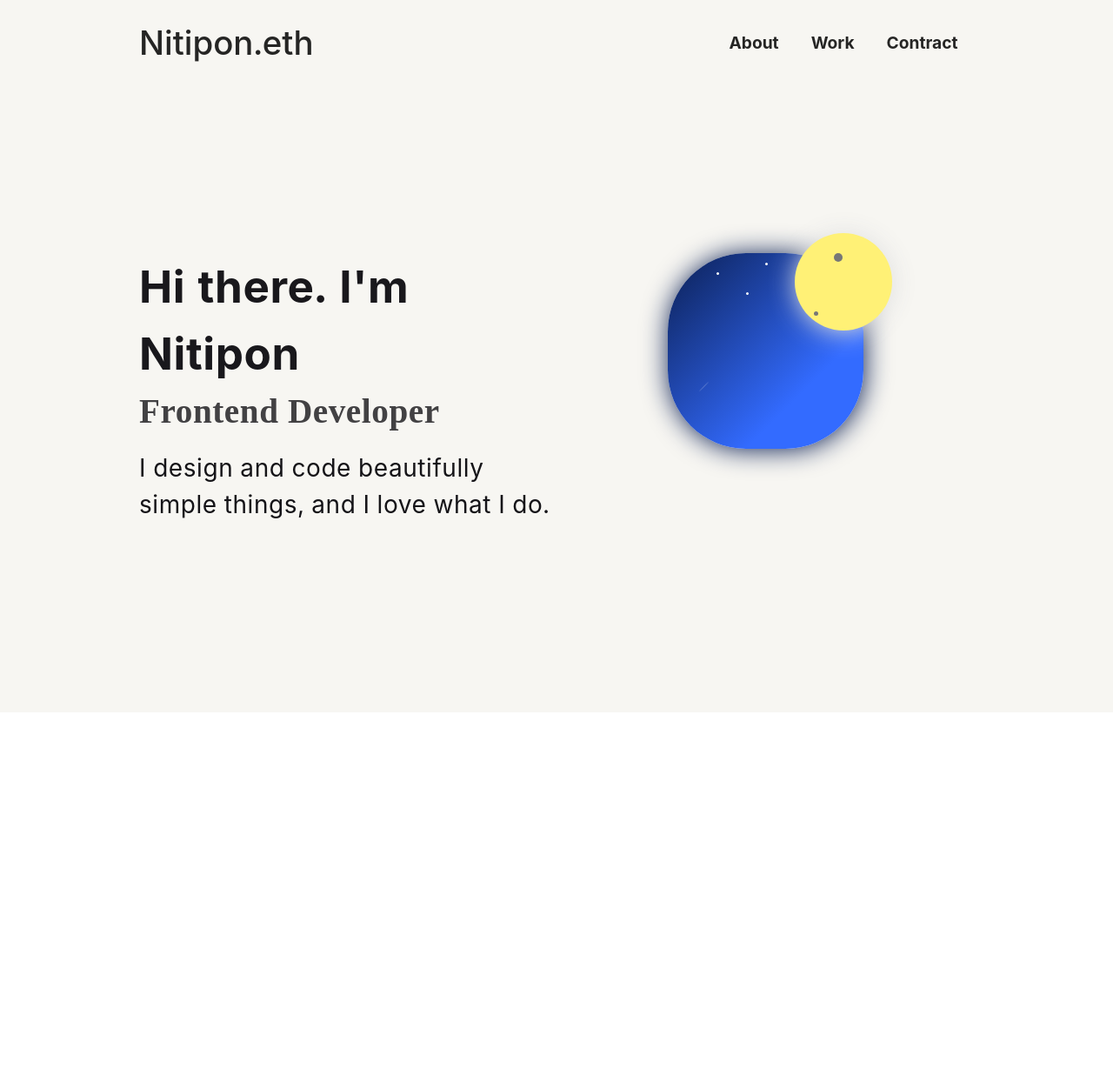
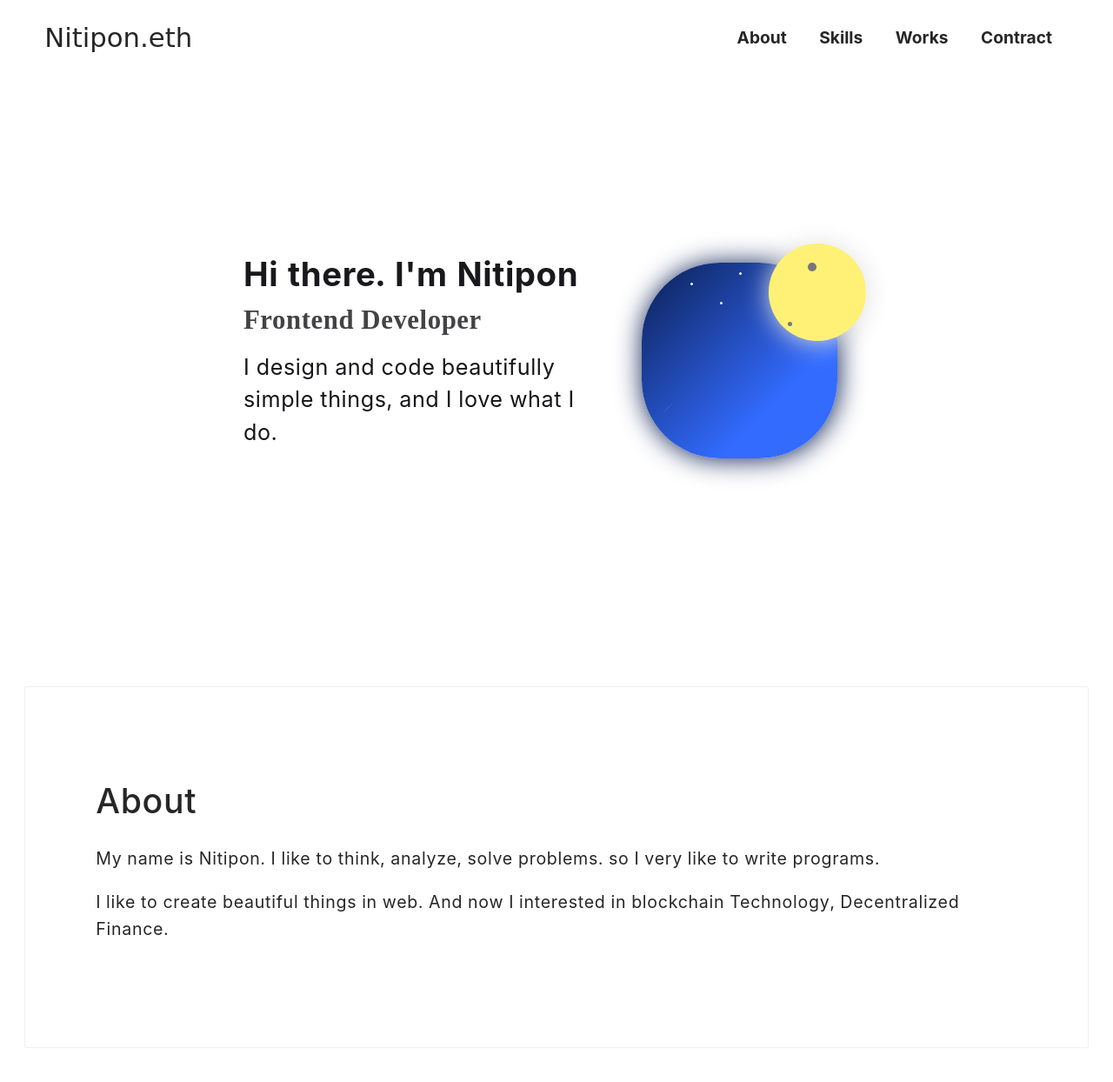
Before and after one commit to Armakuji/portfolio, a React (Create React App) app: page / in a window 1280 px wide. Shown: the top 1244 px of the page at 87% size. Before the commit the page ends 819 px from the top, so only its background shows below. Built offline with nearby package versions, Linux system fonts and the light colour scheme.

Commit message:
feat(ImproveUi): add Menu and About Me

```diff
--- /dev/null
+++ b/src/components/AboutSection/AboutSection.tsx
@@ -0,0 +1,53 @@
+import React from "react";
+import styled from "styled-components";
+import { Card } from "antd";
+
+const AboutSectionWrapper = styled.div`
+  background-color: transparent;
+  min-height: 400px;
+  min-width: 375px;
+  letter-spacing: 0.05em;
+  margin-top: 3rem;
+  padding-bottom: 2rem;
+  padding-right: 2em;
+  padding-left: 2em;
+  display: flex;
+  justify-content: flex-start;
+
+  .card {
+    width: 100%;
+
+    .ant-card-body {
+      padding: 2em;
+      font-size: 1.4em;
+    }
+
+    @media (min-width: 460px) {
+      padding: 3em;
+    }
+  }
+
+  div {
+    margin: 1em auto;
+  }
+`;
+
+const AboutSection = () => {
+  return (
+    <AboutSectionWrapper>
+      <Card className="card">
+        <h1>About</h1>
+        <div>
+          My name is Nitipon. I like to think, analyze, solve problems. so I
+          very like to write programs.
+        </div>
+        <div>
+          I like to create beautiful things in web. And now I interested in
+          blockchain Technology, Decentralized Finance.
+        </div>
+      </Card>
+    </AboutSectionWrapper>
+  );
+};
+
+export default AboutSection;
--- a/src/components/IntroSection/IntroSection.styled.tsx
+++ b/src/components/IntroSection/IntroSection.styled.tsx
@@ -2,20 +2,22 @@ import styled from "styled-components";
 import IntroBackGround from "utils/images/intro_background1.png";
 
 export const IntroContrainer = styled.div`
-  height: 72vh;
+  height: 65vh;
   // background-image: url(${IntroBackGround});
   // background-repeat: no-repeat;
   // background-size: cover;
   // background-position: center;
-  background-color: transparent;
 
   // @media screen and (max-width: 1024px) {
   //   background-position: right;
   //   height: fit-content;
   // }
 
+  background-color: transparent;
+  max-height: 720px;
+
   @media (max-width: 570px) {
-    height: 85vh;
+    height: 78vh;
   }
 `;
 
@@ -31,7 +33,7 @@ export const ContentWrapper = styled.div`
 
   display: flex;
   justify-content: center;
-  margin-top: 18vh;
+  margin-top: 15vh;
 
   @media (max-width: 570px) {
     margin-top: 5vh;
@@ -45,7 +47,7 @@ export const Content = styled.div`
   line-height: 1.5;
 
   h1 {
-    font-size: 3.2rem;
+    font-size: 2.4rem;
     color: #151418;
     opacity: 0.98;
     font-weight: bold;
@@ -53,7 +55,7 @@ export const Content = styled.div`
   }
 
   h2 {
-    font-size: 2.8em;
+    font-size: 2.2em;
     font-weight: bold;
     opacity: 0.8;
     font-family: proxima-nova;
@@ -64,7 +66,7 @@ export const Content = styled.div`
   p {
     word-wrap: break-word;
     margin-top: 0.5em;
-    font-size: 2em;
+    font-size: 1.8em;
     color: #151418;
   }
 
@@ -72,15 +74,20 @@ export const Content = styled.div`
     min-width: 375px;
   }
 
-  @media screen and (max-width: 1200px) {
+  @media (max-width: 770px) {
     text-align: center;
     -webkit-box-align: center;
     align-items: center;
     margin-bottom: 2rem;
     max-width: 560px;
+
+    .description-box {
+      max-width: 460px;
+      display: inline-block;
+    }
   }
 
-  @media screen and (min-width: 992px) {
+  @media (min-width: 992px) {
     max-width: 960px;
   }
 
@@ -88,12 +95,8 @@ export const Content = styled.div`
     max-width: 540px;
   }
 
-  @media (min-width: 760px) {
+  @media (min-width: 770px) {
     max-width: 720px;
-  }
-
-  @media (min-width: 990px) {
-    max-width: 960px;
   }
 
   @media (max-width: 375px) {
--- a/src/components/IntroSection/IntroSection.tsx
+++ b/src/components/IntroSection/IntroSection.tsx
@@ -14,19 +14,21 @@ const IntroSection = () => {
     <IntroContrainer>
       <ContentWrapper>
         <Content>
-          <Row justify="center" gutter={[0, 30]}>
-            <Col xs={24} xl={12}>
-              <h1>Hi there. I'm Nitipon</h1>
-              <h2>Frontend Developer</h2>
+          <Row justify="center" align="middle" gutter={[0, 30]}>
+            <Col xs={24} md={14} xl={14}>
+              <div className="description-box">
+                <h1>Hi there. I'm Nitipon</h1>
+                <h2>Frontend Developer</h2>
 
-              <div>
-                <p>
-                  I design and code beautifully simple things, and I love what I
-                  do.
-                </p>
+                <div>
+                  <p>
+                    I design and code beautifully simple things, and I love what
+                    I do.
+                  </p>
+                </div>
               </div>
             </Col>
-            <Col xs={24} xl={12}>
+            <Col xs={24} md={10} xl={10}>
               <IconWrapper>
                 <NightIcon />
               </IconWrapper>
--- /dev/null
+++ b/src/components/NavBar/MenuSlider.tsx
@@ -0,0 +1,68 @@
+import React, { FC } from "react";
+import styled from "styled-components";
+
+import { GrClose } from "react-icons/gr";
+
+const MenuSliderWrapper = styled.div`
+  .slider {
+    background-color: lightgrey;
+    position: fixed;
+    height: 100%;
+    width: 100%;
+    left: 0px;
+    z-index: 999;
+    transition: all 0.3s ease-in-out 0s;
+    display: flex;
+    -webkit-box-pack: center;
+    justify-content: center;
+    flex-direction: column;
+    -webkit-box-align: center;
+    align-items: center;
+    opacity: 1;
+    top: 0%;
+  }
+
+  .close {
+    opacity: 0;
+    top: -100%;
+  }
+
+  .close-icon {
+    position: absolute;
+    top: 0;
+    right: 0;
+    padding: 1em 4vw;
+    font-size: 1.8rem;
+    cursor: pointer;
+  }
+
+  h2 {
+    cursor: pointer;
+    font-size: 1.7rem;
+  }
+`;
+
+interface MenuSliderProps {
+  openMenu: boolean;
+  setOpenMenu: (flag: boolean) => void;
+}
+
+const MenuSlider: FC<MenuSliderProps> = (props) => {
+  const { openMenu, setOpenMenu } = props;
+
+  return (
+    <MenuSliderWrapper>
+      <div className={openMenu ? "slider" : "slider close"}>
+        <div className="close-icon" onClick={() => setOpenMenu(false)}>
+          <GrClose />
+        </div>
+        <h2>About</h2>
+        <h2>Skills</h2>
+        <h2>Works</h2>
+        <h2>Contract</h2>
+      </div>
+    </MenuSliderWrapper>
+  );
+};
+
+export default MenuSlider;
--- a/src/components/NavBar/NavBar.tsx
+++ b/src/components/NavBar/NavBar.tsx
@@ -1,8 +1,7 @@
-import React, { useState } from "react";
+import React, { FC } from "react";
 import { Row, Col } from "antd";
 import styled from "styled-components";
-import { FaGripLines } from "react-icons/fa";
-import { GrClose } from "react-icons/gr";
+import { GrMenu } from "react-icons/gr";
 
 const NavBarWrapper = styled.div`
   width: 100%;
@@ -10,33 +9,35 @@ const NavBarWrapper = styled.div`
   //   background: rgba(30, 30, 30, 0.5);
   //   backdrop-filter: blur(1px);
 
-  padding-right: 2rem;
-  padding-left: 2rem;
+  padding-right: 4vw;
+  padding-left: 4vw;
   display: flex;
   justify-content: center;
 
   h1 {
+    font-family: Comic Sans MS;
     margin-bottom: 0;
+    font-size: 1.6em;
   }
 
   .nav {
     width: 100%;
     height: 100%;
-    max-width: 960px;
+    // max-width: 1024px;
     min-width: 200px;
     font-size: 1.2rem;
 
-    @media (max-width: 1200px) {
-      max-width: 820px;
-    }
+    // @media (max-width: 1200px) {
+    //   max-width: 820px;
+    // }
 
-    @media (max-width: 960px) {
-      max-width: 680px;
-    }
+    // @media (max-width: 960px) {
+    //   max-width: 680px;
+    // }
 
-    @media (max-width: 755px) {
-      max-width: 520px;
-    }
+    // @media (max-width: 755px) {
+    //   max-width: 520px;
+    // }
   }
 
   .ant-row {
@@ -46,7 +47,7 @@ const NavBarWrapper = styled.div`
   .menu {
     display: flex;
     justify-content: space-around;
-    min-width: 300px;
+    min-width: 400px;
     font-weight: bold;
 
     div {
@@ -54,9 +55,14 @@ const NavBarWrapper = styled.div`
     }
   }
 
+  .sub-menu:hover {
+  }
+
   .mobile-menu {
     display: none;
     cursor: pointer;
+    font-weight: bold;
+    font-size: 1.4em;
   }
 
   @media (max-width: 760px) {
@@ -65,14 +71,17 @@ const NavBarWrapper = styled.div`
     }
 
     .mobile-menu {
-      display: block;
+      display: flex;
     }
   }
 `;
 
-const NavBar = () => {
-  const [openMenu, setOpenMunu] = useState<boolean>(false);
+interface MenuSliderProps {
+  setOpenMenu: (flag: boolean) => void;
+}
 
+const NavBar: FC<MenuSliderProps> = (props) => {
+  const { setOpenMenu } = props;
   return (
     <NavBarWrapper>
       <Row justify="space-between" align="middle" className="nav">
@@ -81,12 +90,13 @@ const NavBar = () => {
         </Col>
         <Col>
           <div className="menu">
-            <div>About</div>
-            <div>Work</div>
-            <div>Contract</div>
+            <div className="sub-menu">About</div>
+            <div className="sub-menu">Skills</div>
+            <div className="sub-menu">Works</div>
+            <div className="sub-menu">Contract</div>
           </div>
-          <div className="mobile-menu" onClick={() => setOpenMunu(!openMenu)}>
-            {openMenu ? <GrClose /> : <FaGripLines />}
+          <div className="mobile-menu" onClick={() => setOpenMenu(true)}>
+            <GrMenu />
           </div>
         </Col>
       </Row>
--- a/src/components/NightIcon/NightIcon.tsx
+++ b/src/components/NightIcon/NightIcon.tsx
@@ -108,17 +108,15 @@ const NightIconWrapper = styled.div`
 
   @media screen and (max-width: 1200px) {
     .night {
-      width: 15vw;
-      height: 15vw;
+      width: 140px;
+      height: 140px;
       min-height: 115px;
       min-width: 115px;
     }
 
     .moon {
-      width: 8vw;
-      height: 8vw;
-      min-height: 60px;
-      min-width: 60px;
+      width: 68px;
+      height: 68px;
     }
   }
 `;
--- a/src/pages/LandingPage/LandingPage.tsx
+++ b/src/pages/LandingPage/LandingPage.tsx
@@ -1,19 +1,35 @@
-import React from "react";
+import React, { useState, useEffect } from "react";
 import styled from "styled-components";
 
 import NavBar from "components/NavBar/NavBar";
+import MenuSlider from "components/NavBar/MenuSlider";
 import IntroSection from "components/IntroSection/IntroSection";
+import AboutSection from "components/AboutSection/AboutSection";
 
 const LandingPageWrapper = styled.div`
   -webkit-font-smoothing: auto;
-  background-color: #f7f6f2;
 `;
 
 const LandingPage = () => {
+  const [openMenu, setOpenMenu] = useState<boolean>(false);
+
+  useEffect(() => {
+    const handleResize = () => {
+      const screenWidth = window.screen.width;
+      if (screenWidth >= 760) {
+        setOpenMenu(false);
+      }
+    };
+
+    window.addEventListener("resize", handleResize);
+  }, []);
+
   return (
     <LandingPageWrapper>
-      <NavBar />
+      <NavBar setOpenMenu={setOpenMenu} />
+      <MenuSlider openMenu={openMenu} setOpenMenu={setOpenMenu} />
       <IntroSection />
+      <AboutSection />
     </LandingPageWrapper>
   );
 };
```
